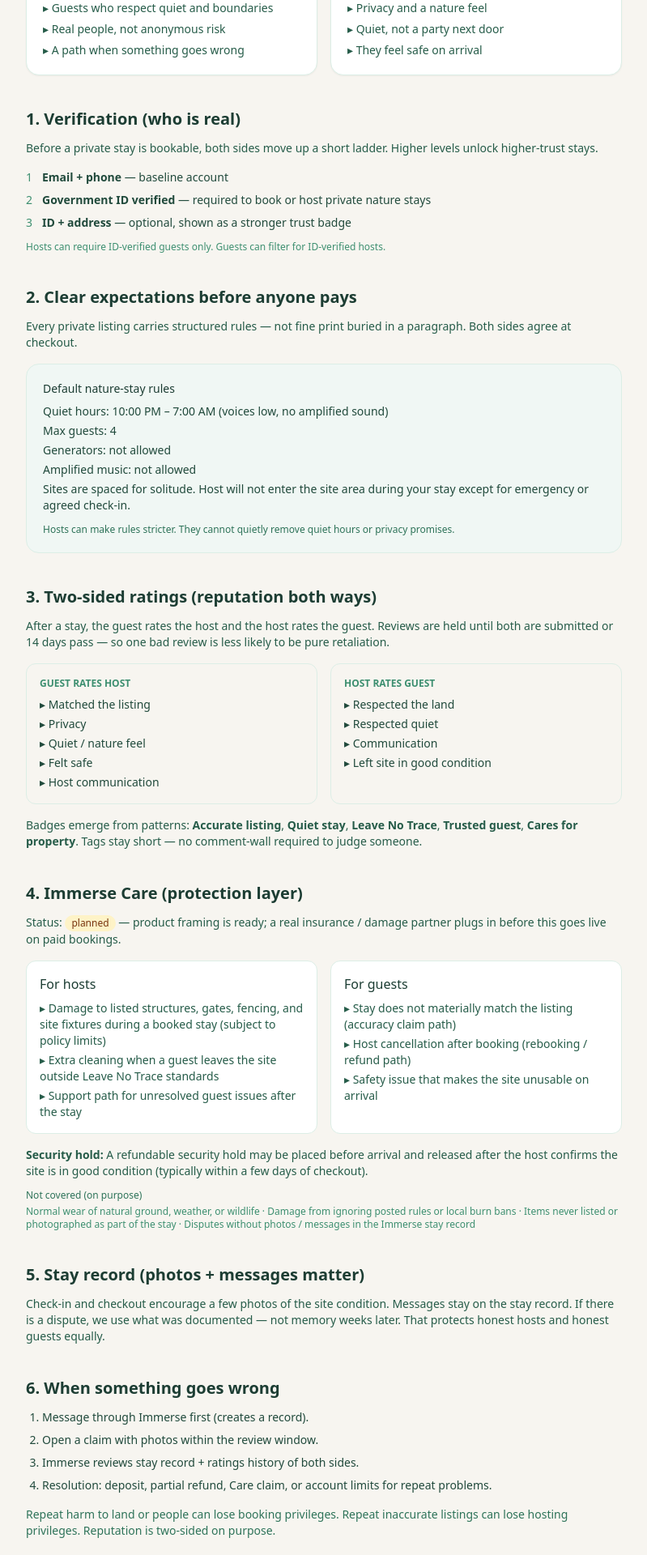
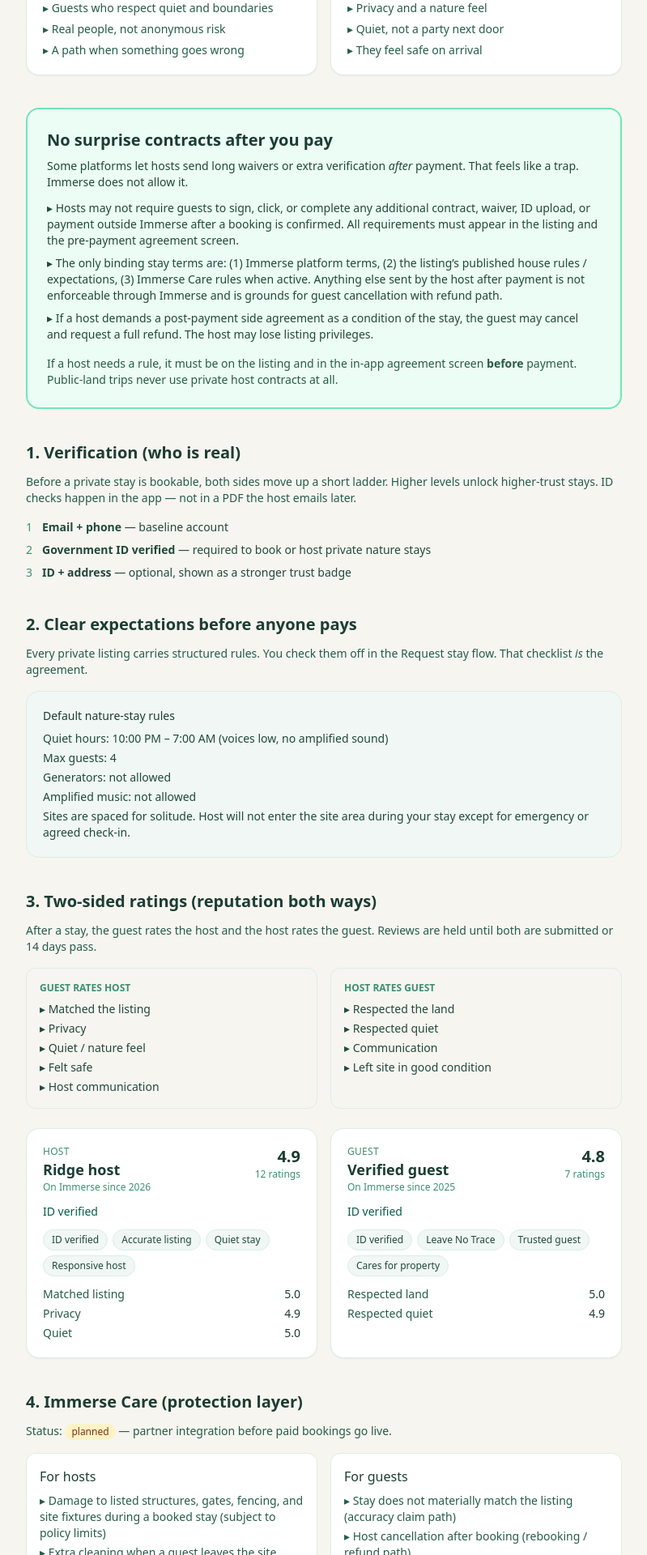
Before and after one commit to lincolnnunnally/immerse, a Next.js app: page /trust in a window 1280 px wide. Shown: the part 380-2300 px from the top of the page at 81% size, without its empty margins (240-1039 px from the left). Built offline with nearby package versions, Linux system fonts and the light colour scheme.

Commit message:
Add explicit no post-payment side-contract policy to Trust page

```diff
--- a/src/app/trust/page.tsx
+++ b/src/app/trust/page.tsx
@@ -6,6 +6,12 @@
   RATING_DIMENSIONS_HOST_ABOUT_GUEST,
   REVIEW_WINDOW_DAYS,
 } from "@/lib/trust";
+import { BOOKING_POLICY } from "@/lib/booking";
+import {
+  EXAMPLE_GUEST_PROFILE,
+  EXAMPLE_HOST_PROFILE,
+  TrustProfileCard,
+} from "@/components/TrustProfileCard";
 
 export default function TrustPage() {
   return (
@@ -18,7 +24,6 @@
         shows up.
       </p>
 
-      {/* Two columns of needs */}
       <div className="grid sm:grid-cols-2 gap-4 mb-10">
         <div className="rounded-2xl border border-forest-100 bg-white p-5 shadow-sm">
           <h2 className="font-semibold text-forest-900 mb-2">What hosts need</h2>
@@ -40,12 +45,31 @@
         </div>
       </div>
 
-      {/* 1 Verification */}
+      {/* Critical: no post-pay side contracts */}
+      <section className="mb-10 rounded-2xl border-2 border-emerald-300 bg-emerald-50 p-6">
+        <h2 className="text-xl font-semibold text-forest-900 mb-2">
+          No surprise contracts after you pay
+        </h2>
+        <p className="text-sm text-forest-800 mb-3">
+          Some platforms let hosts send long waivers or extra verification <em>after</em> payment.
+          That feels like a trap. Immerse does not allow it.
+        </p>
+        <ul className="text-sm text-forest-800 space-y-2">
+          <li>▸ {BOOKING_POLICY.noPostPaymentAgreements}</li>
+          <li>▸ {BOOKING_POLICY.platformTermsOnly}</li>
+          <li>▸ {BOOKING_POLICY.refundIfSideContract}</li>
+        </ul>
+        <p className="mt-4 text-sm text-forest-700">
+          If a host needs a rule, it must be on the listing and in the in-app agreement screen{" "}
+          <strong>before</strong> payment. Public-land trips never use private host contracts at all.
+        </p>
+      </section>
+
       <section className="mb-10">
         <h2 className="text-xl font-semibold text-forest-900 mb-3">1. Verification (who is real)</h2>
         <p className="text-sm text-forest-700 mb-4">
           Before a private stay is bookable, both sides move up a short ladder. Higher levels unlock
-          higher-trust stays.
+          higher-trust stays. ID checks happen in the app — not in a PDF the host emails later.
         </p>
         <ol className="space-y-2 text-sm text-forest-800">
           <li className="flex gap-3">
@@ -67,19 +91,15 @@
             </span>
           </li>
         </ol>
-        <p className="mt-3 text-xs text-forest-500">
-          Hosts can require ID-verified guests only. Guests can filter for ID-verified hosts.
-        </p>
       </section>
 
-      {/* 2 Expectations before booking */}
       <section className="mb-10">
         <h2 className="text-xl font-semibold text-forest-900 mb-3">
           2. Clear expectations before anyone pays
         </h2>
         <p className="text-sm text-forest-700 mb-4">
-          Every private listing carries structured rules — not fine print buried in a paragraph.
-          Both sides agree at checkout.
+          Every private listing carries structured rules. You check them off in the Request stay
+          flow. That checklist <em>is</em> the agreement.
         </p>
         <div className="rounded-2xl bg-forest-50 border border-forest-100 p-5 text-sm">
           <p className="font-medium text-forest-900 mb-2">Default nature-stay rules</p>
@@ -90,23 +110,18 @@
             <li>Amplified music: not allowed</li>
             <li>{DEFAULT_NATURE_EXPECTATIONS.privacyNote}</li>
           </ul>
-          <p className="mt-3 text-forest-600 text-xs">
-            Hosts can make rules stricter. They cannot quietly remove quiet hours or privacy promises.
-          </p>
         </div>
       </section>
 
-      {/* 3 Ratings */}
       <section className="mb-10">
         <h2 className="text-xl font-semibold text-forest-900 mb-3">
           3. Two-sided ratings (reputation both ways)
         </h2>
         <p className="text-sm text-forest-700 mb-4">
           After a stay, the guest rates the host and the host rates the guest. Reviews are held
-          until both are submitted or {REVIEW_WINDOW_DAYS} days pass — so one bad review is less
-          likely to be pure retaliation.
+          until both are submitted or {REVIEW_WINDOW_DAYS} days pass.
         </p>
-        <div className="grid sm:grid-cols-2 gap-4">
+        <div className="grid sm:grid-cols-2 gap-4 mb-6">
           <div className="rounded-xl border border-forest-100 p-4">
             <p className="text-xs font-semibold uppercase text-forest-500 mb-2">Guest rates host</p>
             <ul className="text-sm text-forest-800 space-y-1">
@@ -124,15 +139,12 @@
             </ul>
           </div>
         </div>
-        <p className="mt-4 text-sm text-forest-700">
-          Badges emerge from patterns: <strong>Accurate listing</strong>, <strong>Quiet stay</strong>,{" "}
-          <strong>Leave No Trace</strong>, <strong>Trusted guest</strong>,{" "}
-          <strong>Cares for property</strong>. Tags stay short — no comment-wall required to judge
-          someone.
-        </p>
+        <div className="grid sm:grid-cols-2 gap-4">
+          <TrustProfileCard profile={EXAMPLE_HOST_PROFILE} />
+          <TrustProfileCard profile={EXAMPLE_GUEST_PROFILE} />
+        </div>
       </section>
 
-      {/* 4 Protection / insurance-like */}
       <section className="mb-10">
         <h2 className="text-xl font-semibold text-forest-900 mb-3">
           4. Immerse Care (protection layer)
@@ -143,8 +155,7 @@
             {IMMERSE_PROTECTION.status}
           </span>
           {" "}
-          — product framing is ready; a real insurance / damage partner plugs in before this goes
-          live on paid bookings.
+          — partner integration before paid bookings go live.
         </p>
         <div className="grid sm:grid-cols-2 gap-4 mt-4">
           <div className="rounded-xl bg-white border border-forest-100 p-4">
@@ -167,37 +178,29 @@
         <p className="mt-4 text-sm text-forest-700">
           <strong>Security hold:</strong> {IMMERSE_PROTECTION.depositNote}
         </p>
-        <div className="mt-3 text-xs text-forest-500">
-          <p className="font-medium text-forest-600 mb-1">Not covered (on purpose)</p>
-          <p>{IMMERSE_PROTECTION.exclusions.join(" · ")}</p>
-        </div>
       </section>
 
-      {/* 5 Stay record */}
       <section className="mb-10">
         <h2 className="text-xl font-semibold text-forest-900 mb-3">
           5. Stay record (photos + messages matter)
         </h2>
         <p className="text-sm text-forest-700">
           Check-in and checkout encourage a few photos of the site condition. Messages stay on the
-          stay record. If there is a dispute, we use what was documented — not memory weeks later.
-          That protects honest hosts and honest guests equally.
+          stay record. Disputes use documentation, not memory.
         </p>
       </section>
 
-      {/* 6 Escalation */}
       <section className="mb-12">
         <h2 className="text-xl font-semibold text-forest-900 mb-3">6. When something goes wrong</h2>
         <ol className="list-decimal ml-5 text-sm text-forest-800 space-y-2">
           <li>Message through Immerse first (creates a record).</li>
           <li>Open a claim with photos within the review window.</li>
           <li>Immerse reviews stay record + ratings history of both sides.</li>
-          <li>Resolution: deposit, partial refund, Care claim, or account limits for repeat problems.</li>
+          <li>
+            Resolution: deposit, refund, Care claim, or account limits — including full refund if a
+            host demanded a post-payment side contract.
+          </li>
         </ol>
-        <p className="mt-4 text-sm text-forest-600">
-          Repeat harm to land or people can lose booking privileges. Repeat inaccurate listings can
-          lose hosting privileges. Reputation is two-sided on purpose.
-        </p>
       </section>
 
       <div className="flex flex-wrap gap-3">
```
